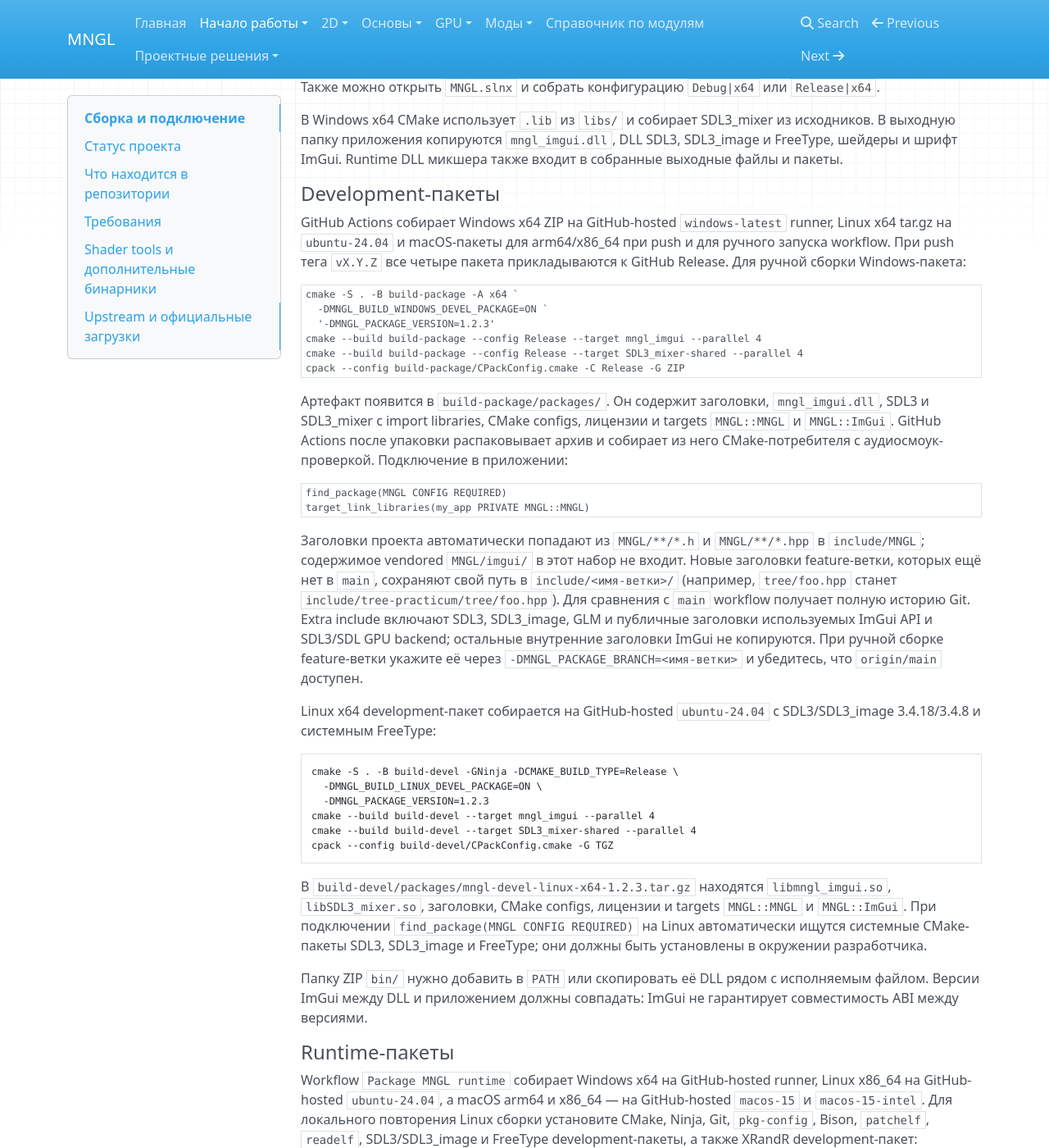
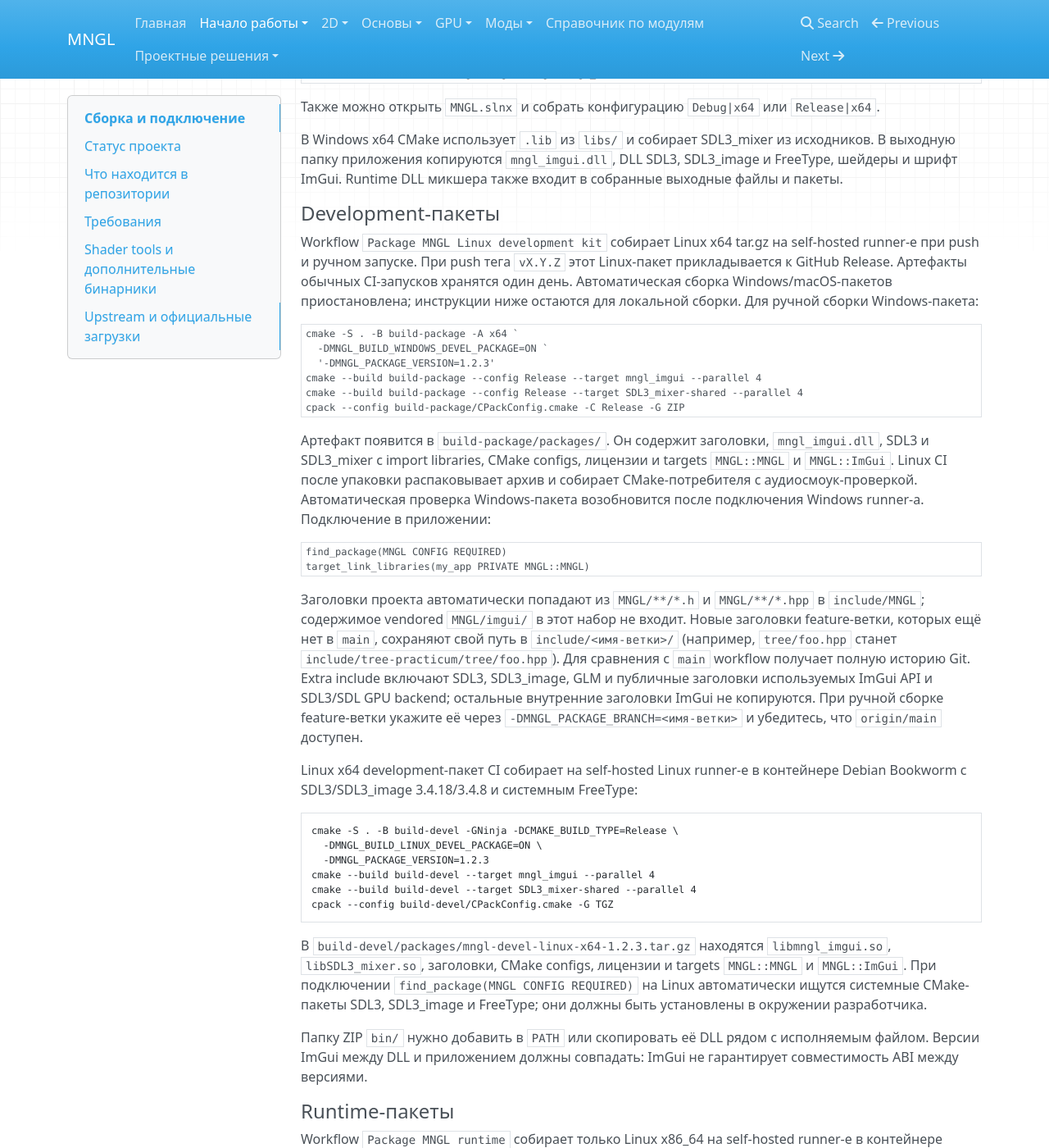
Before and after one commit to Romansgamp6tu/MNGL, an MkDocs documentation site: the page built from docs/getting-started/building.md, in a window 1280 px wide and 1400 px high, scrolled down 1553 px. Shown: the whole window at 82% size. Built offline with MkDocs 1.6.1, drawn with Linux system fonts in a browser that asks for light colours; nearby versions of some CDN libraries; some of the changed text lies outside the part shown.

Commit message:
Run MNGL CI on the self-hosted Linux runner

````diff
--- a/docs/getting-started/building.md
+++ b/docs/getting-started/building.md
@@ -8,9 +8,10 @@
 MNGL — header-oriented C++23 библиотека. Обычная сборка CMake собирает
 `mngl_demo`; на Windows demo использует отдельную DLL `mngl_imgui`, а на Linux
 ImGui собирается в `libmngl_imgui.so`. Целевые настольные платформы — Windows
-x64, Linux x86_64 и macOS arm64/x86_64. Для всех трёх систем собираются
-development- и runtime-пакеты; CI собирает архивы и проверяет проект-
-потребитель. Актуальные ограничения и проверки описаны в
+x64, Linux x86_64 и macOS arm64/x86_64. Сейчас self-hosted Linux runner собирает
+и проверяет тесты и development/runtime-пакеты только для Linux x86_64. Пакеты
+Windows/macOS и проверки на этих системах приостановлены до подключения native
+runners. Актуальные ограничения и проверки описаны в
 [политике платформ](../design/platform-support.md).
 
 В `main` реализованы input v2 и аудио поверх SDL3_mixer. Корневой CMake-проект
@@ -96,10 +97,11 @@ SDL3_image и FreeType, шейдеры и шрифт ImGui. Runtime DLL микш
 
 #### Development-пакеты
 
-GitHub Actions собирает Windows x64 ZIP на GitHub-hosted `windows-latest` runner,
-Linux x64 tar.gz на `ubuntu-24.04` и macOS-пакеты для arm64/x86_64 при push и
-для ручного запуска workflow. При push тега `vX.Y.Z` все четыре пакета
-прикладываются к GitHub Release. Для ручной сборки Windows-пакета:
+Workflow `Package MNGL Linux development kit` собирает Linux x64 tar.gz на
+self-hosted runner-е при push и ручном запуске. При push тега `vX.Y.Z` этот
+Linux-пакет прикладывается к GitHub Release. Артефакты обычных CI-запусков
+хранятся один день. Автоматическая сборка Windows/macOS-пакетов приостановлена;
+инструкции ниже остаются для локальной сборки. Для ручной сборки Windows-пакета:
 
 ```powershell
 cmake -S . -B build-package -A x64 `
@@ -112,8 +114,9 @@ cpack --config build-package/CPackConfig.cmake -C Release -G ZIP
 
 Артефакт появится в `build-package/packages/`. Он содержит заголовки,
 `mngl_imgui.dll`, SDL3 и SDL3_mixer с import libraries, CMake configs, лицензии
-и targets `MNGL::MNGL` и `MNGL::ImGui`. GitHub Actions после упаковки
-распаковывает архив и собирает из него CMake-потребителя с аудиосмоук-проверкой.
+и targets `MNGL::MNGL` и `MNGL::ImGui`. Linux CI после упаковки распаковывает архив и собирает CMake-потребителя с
+аудиосмоук-проверкой. Автоматическая проверка Windows-пакета возобновится
+после подключения Windows runner-а.
 Подключение в приложении:
 
 ```cmake
@@ -131,8 +134,8 @@ target_link_libraries(my_app PRIVATE MNGL::MNGL)
 заголовки ImGui не копируются. При ручной сборке feature-ветки укажите её через
 `-DMNGL_PACKAGE_BRANCH=<имя-ветки>` и убедитесь, что `origin/main` доступен.
 
-Linux x64 development-пакет собирается на GitHub-hosted `ubuntu-24.04` с
-SDL3/SDL3_image 3.4.18/3.4.8 и системным FreeType:
+Linux x64 development-пакет CI собирает на self-hosted Linux runner-е в
+контейнере Debian Bookworm с SDL3/SDL3_image 3.4.18/3.4.8 и системным FreeType:
 
 ```sh
 cmake -S . -B build-devel -GNinja -DCMAKE_BUILD_TYPE=Release \
@@ -156,11 +159,13 @@ ImGui не гарантирует совместимость ABI между ве
 
 #### Runtime-пакеты
 
-Workflow `Package MNGL runtime` собирает Windows x64 на GitHub-hosted runner,
-Linux x86_64 на GitHub-hosted `ubuntu-24.04`, а macOS arm64 и x86_64 — на
-GitHub-hosted `macos-15` и `macos-15-intel`. Для локального повторения Linux
-сборки установите CMake, Ninja, Git, `pkg-config`, Bison, `patchelf`, `readelf`,
-SDL3/SDL3_image и FreeType development-пакеты, а также XRandR development-пакет:
+Workflow `Package MNGL runtime` собирает только Linux x86_64 на self-hosted
+runner-е в контейнере Debian Bookworm. Workflow запускается на push в `main`,
+теге и вручную; обычные CI-артефакты хранятся один день, а к GitHub Release
+прикладывается Linux tar.gz. Автоматические сборки Windows/macOS приостановлены.
+Для локального повторения Linux-сборки установите CMake, Ninja, Git,
+`pkg-config`, Bison, `patchelf`, `readelf`, SDL3/SDL3_image и FreeType
+development-пакеты, а также XRandR development-пакет:
 
 ```sh
 sudo apt update
@@ -173,14 +178,10 @@ SDL3_image 3.4.8, задайте `SDL_PREFIX` на их install prefix и доб
 `$SDL_PREFIX/lib/pkgconfig` в `PKG_CONFIG_PATH`. CI устанавливает эти версии из
 исходников через `setup-sdl`.
 
-На push в `main` или ручной запуск workflow runtime ZIP/tar.gz доступен как
-Actions artifact. При push тега `vX.Y.Z` четыре runtime-пакета также
-добавляются к GitHub Release:
+На push в `main` или ручной запуск workflow Linux runtime tar.gz доступен как
+Actions artifact в течение одного дня. При push тега `vX.Y.Z` к GitHub Release прикладывается Linux runtime-пакет:
 
-- `mngl-runtime-windows-x64-X.Y.Z.zip`
 - `mngl-runtime-linux-x64-X.Y.Z.tar.gz`
-- `mngl-runtime-macos-arm64-X.Y.Z.tar.gz`
-- `mngl-runtime-macos-x64-X.Y.Z.tar.gz`
 
 В архивах находятся `mngl_imgui.dll`/`libmngl_imgui.so`, SDL3, SDL3_image,
 SDL3_mixer, FreeType и их переносимые зависимости, лицензии микшера и
@@ -199,7 +200,7 @@ export PATH="/path/to/mngl-runtime/bin:$PATH"
 export LD_LIBRARY_PATH="/path/to/mngl-runtime/lib${LD_LIBRARY_PATH:+:$LD_LIBRARY_PATH}"
 ```
 
-Linux-пакет собирается на Ubuntu 24.04 x86_64. glibc, Vulkan loader
+Linux-пакет CI собирается в Debian Bookworm x86_64 контейнере. glibc, Vulkan loader
 (`libvulkan1`), GPU-драйверы и системные графические/аудио-библиотеки не
 копируются в архив; для запуска нужна совместимая Ubuntu-система с установленным
 драйвером.
@@ -327,14 +328,14 @@ Runtime workflow запускает аудиосмоук-тест с SDL dummy a
 файл в `glslangValidator.exe`.
 
 Поставки инструментов различаются: у них могут быть дополнительные DLL,
-`.dylib` или `.so`. Runtime workflow собирает инструменты для Windows x64,
-Linux x86_64, macOS arm64 и x86_64. Обычная локальная CMake-сборка их не
-скачивает и не копирует.
+`.dylib` или `.so`. Сейчас runtime workflow автоматически собирает инструменты
+только для Linux x86_64. Локальная CMake-сборка их не скачивает и не копирует.
 
-Для Windows и Linux SDL_shadercross компилирует HLSL через DXC. Для macOS пакет
-собирает shadercross без DXC и использует проверенную цепочку glslangValidator
-(HLSL → SPIR-V) и shadercross/SPIRV-Cross (SPIR-V → MSL). Runtime-архив macOS
-включает оба инструмента и их `.dylib` зависимости.
+Скрипты сборки Windows/macOS runtime остаются в репозитории, но CI их пока не
+запускает: для этого нужны native runners. Windows и Linux SDL_shadercross
+компилирует HLSL через DXC. Сборка macOS использует проверенную цепочку
+glslangValidator (HLSL → SPIR-V) и shadercross/SPIRV-Cross (SPIR-V → MSL); для
+неё нужны оба инструмента и их `.dylib` зависимости.
 
 DXIL-файлы в `MNGL/shaders/` рассчитаны на Windows; на macOS и Linux
 используются соответствующие MSL/SPIR-V пути и HLSL-файлы. MoltenVK — Vulkan
````
Also changed, not shown: README.md (+6 -5 lines), docs/design/platform-support.md (+17 -16 lines), docs/getting-started/using-mngl.md (+12 -9 lines), 3 other files.
